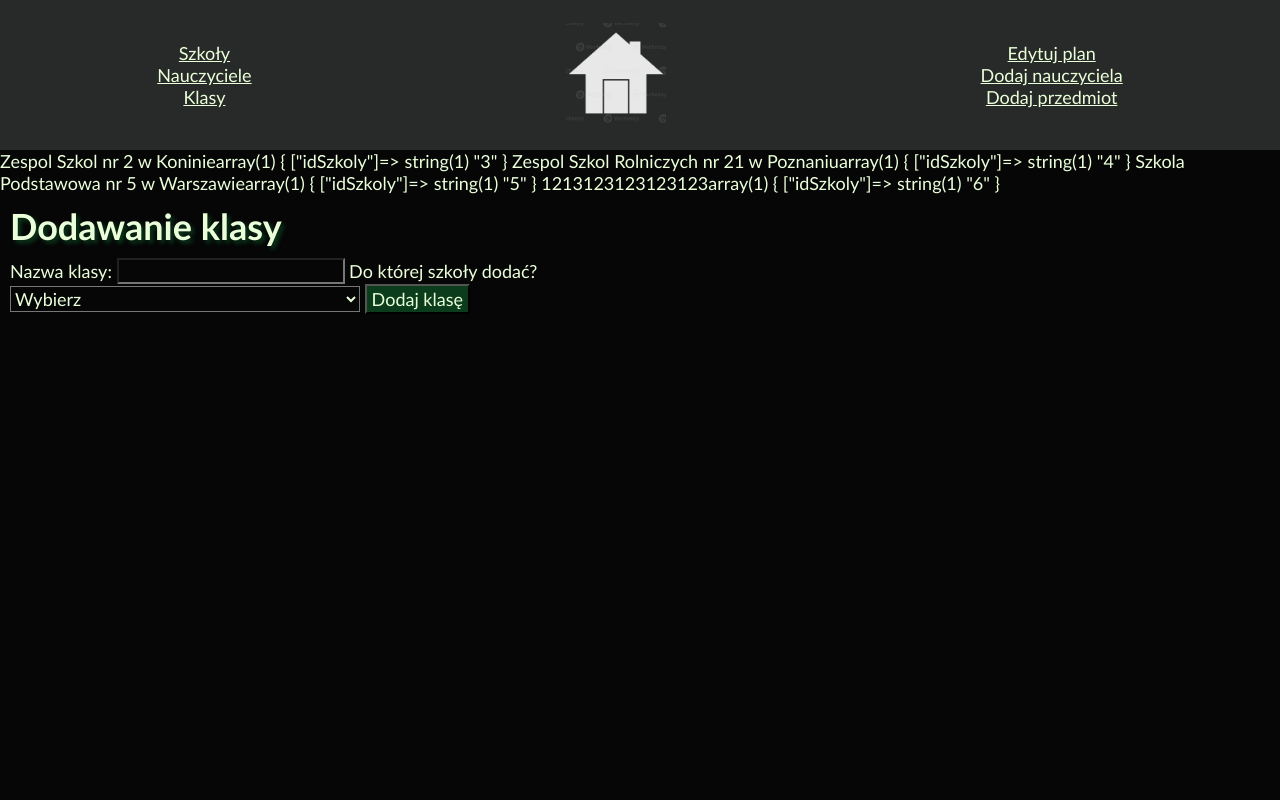
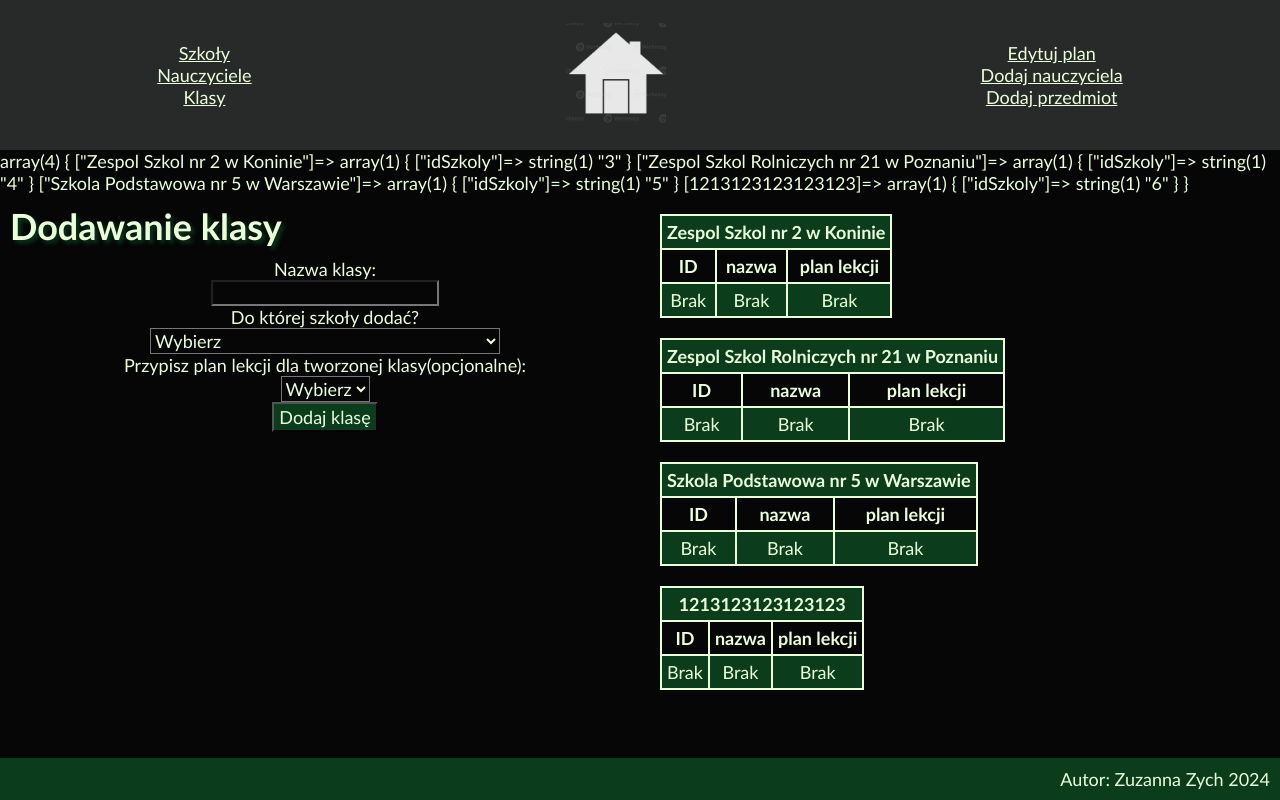
Before and after one commit to Zuzek16/UnterrichtApp, a PHP site: page /klasy.php in a window 1280 px wide. Run offline with PHP 8.4, Linux system fonts and the light colour scheme; data comes from the database, SQL or seed files in the repository; tables that the repository leaves empty hold one stand-in row (values such as "Sample post").

Commit message:
teacher del fix & class managment (wip render)

```diff
--- a/func.php
+++ b/func.php
@@ -34,12 +34,4 @@ function addFooter($startC = "", $endC = "") {
      echo "</footer>";
 
 }
-
-function renderKlasy(){
-     echo "klasu";
-}
-function renderNau(){
-     echo "NAU";
-
-}
 ?>
--- a/getAll.php
+++ b/getAll.php
@@ -29,6 +29,7 @@ while ($rowSz = mysqli_fetch_assoc($r_szkola)) {
       }
 }
 
+
 $nauSzkoly = [];
 $sqlnauSzkoly = "SELECT nauczyciele_szkoly.id, nauczyciele_szkoly.id_nauczyciela, nauczyciele_szkoly.id_szkoly, szkola.nazwa, nauczyciel.imie, nauczyciel.nazwisko FROM nauczyciele_szkoly INNER JOIN nauczyciel ON nauczyciel.id = nauczyciele_szkoly.id_nauczyciela INNER JOIN szkola ON szkola.id = nauczyciele_szkoly.id_szkoly;";
 $r=mysqli_query($conn, $sqlnauSzkoly);
@@ -55,9 +56,68 @@ while ($row = mysqli_fetch_assoc($r)) {
       array_push($nauczyciele, $row);
 }
 
+$planyLekcji = [];
+$sql = "SELECT * from plan_lekcji";
+$r = mysqli_query($conn, $sql);
+while ($row = mysqli_fetch_assoc($r)) {
+      array_push($planyLekcji, $row);
+}
+
+$planLekcjiKlasy = [];
+$sql = "SELECT klasa.id, klasa.nazwa, klasa.id_szkola, szkola.nazwa AS 'nazwaSzkoly', klasa.id_planu_lekcji FROM klasa INNER JOIN szkola ON szkola.id = klasa.id_szkola ORDER BY `nazwaSzkoly` ASC";
+$r = mysqli_query($conn, $sql);
+while ($row = mysqli_fetch_assoc($r)) {
+}
+
 $przedmiotSelectIds = [];
 $nauczycielSelectIds = [];
 $salaSelectIds = [];
+
+function maCyfre($string) {//:bool
+      foreach (str_split($string) as $litera) {
+            if (is_numeric($litera)) {
+                  return true;
+            }
+      }
+      return false;
+}
+
+function renderKlasy($szkola) {
+      global $klasaSzkoly;
+      global $planLekcjiKlasy;
+echo "<table> <tr> <th colspan=3>$szkola</th> </tr> <tr>
+     <th>ID</th>
+     <th>nazwa</th>
+     <th>plan lekcji</th>
+</tr>";
+        $i = 0;
+        if (isset($klasaSzkoly[$szkola][0][0]) && isset($klasaSzkoly[$szkola][0][1])) {
+            while (isset($klasaSzkoly[$szkola][$i][0])) {
+                  echo "<tr>";
+                  echo "<td>".$klasaSzkoly[$szkola][$i][0]."</td>";//ID
+                  echo "<td>".$klasaSzkoly[$szkola][$i][1]."</td>";//nazwa
+                  foreach ($planLekcjiKlasy as $key => $value) {
+                        //$value['id_planu_lekji']
+                  }
+                  if ($szkola ) {
+                        # code...
+                  }
+                  echo "<td>".$klasaSzkoly[$szkola][$i][0]."</td>";
+
+                  echo "</tr>";
+                  $i ++;
+            }
+
+      } else {
+            echo "<tr>";
+            echo "<td>"."Brak"."</td>";//ID
+            echo "<td>"."Brak"."</td>";//nazwa
+            echo "<td>"."Brak"."</td>";//planLEkjci
+            echo "</tr>";
+        }
+
+echo "</table>";
+}
 
 function lekcjaInput($licznikLekcji, $dzien){
       global $przedmiot;
@@ -78,7 +138,6 @@ function lekcjaInput($licznikLekcji, $dzien){
       echo '<option value="">Wybierz przedmiot</option>';
       foreach ($przedmiot as $el) {
             echo '<option value="'.$el['nazwa'].'">'.$el['nazwa'].'</option>';
-            // echo '<option value="'.$el['nazwa'].'"selected>'.$el['nazwa'].'</option>';//DEBUG
       }
   echo "</select>
       <br>
@@ -87,16 +146,15 @@ function lekcjaInput($licznikLekcji, $dzien){
       ";
       foreach ($sala as $el) {
             echo '<option value="'.$el['numer'].'">'.$el['numer'].'</option>';
-            // echo '<option value="'.$el['numer'].'"selected>'.$el['numer'].'</option>';//DEBUG
       }
 
-  echo "</select><br    >";
+  echo "</select><br>";
 
   echo '<select name='.$nauczycielName.' class="nauczyciel"></select>';
 };
 
 function defAddLekcjaTd($id, $dzien){
-      global $przedmiot;//! add global often
+      global $przedmiot;
       global $sala;
       global $licznikPIL;
       $selectPrzedmiotId = "przedmiot".$dzien.$id;
--- a/index.php
+++ b/index.php
@@ -7,7 +7,8 @@
      <link rel="stylesheet" href="styl.css">
      <link rel="icon" type="image/x-icon" href="/zdj/UnterrichtAppLOGO.png">
      <!--
-          - ! fix usu nau
+          -commit mess = "teacher del fix & class managment"
+          - order by name ! in talbes and cration of timetable
      -dod (ogl managment) klasy i przypisywanie planu lekcji
      -!failsafe so that someone doesnt add a timetable for a school with teachers that dont teach there
      -dod klasy
--- a/klasy.php
+++ b/klasy.php
@@ -15,10 +15,11 @@
      ?>
 
      <?php
-     foreach ($klasaSzkoly as $nazwaSz => $value) {
-          echo $nazwaSz;
-          var_dump($value);
-     }
+     echo "<pre>".var_dump($klasaSzkoly)."</pre>";
+    //  foreach ($klasaSzkoly as $nazwaSz => $value) {
+    //       echo $nazwaSz;
+    //       var_dump($value);
+    //  }
      ?>
      <!-- dodawanie -->
      <div class="lewy">
@@ -35,12 +36,24 @@
         <option value="">Wybierz</option>
         <?php
         include_once "conn.php";
-        include_once "getAll.php";
         foreach ($klasaSzkoly as $key => $value) {
             echo "<option value='".$value['idSzkoly']."'>".$key."</option>";
         }
         ?>
     </select>
+
+
+    <label for="planL">Przypisz plan lekcji dla tworzonej klasy(opcjonalne):</label>
+    <select name="planL" id="planL">
+        <option value="">Wybierz</option>
+        <?php
+        foreach ($planyLekcji as $key => $value) {
+            echo "<option value='".$value['id']."'>nr ".$value['id']."</option>";
+        }
+
+        ?>
+    </select>
+
     <button type="submit">Dodaj klasę</button>
 </div>
 </form>
@@ -48,38 +61,26 @@
     if (isset($_POST['nazwa']) && trim($_POST['nazwa']) != "" && isset($_POST['szkola']) && trim($_POST['szkola']) != "") {
         $nazwa = mysqli_real_escape_string($conn, trim($_POST['nazwa']));
 
-        $sqlN = "";
+        $sqlK = "";
 
-        if (mysqli_query($conn, $sqlN)) {
+        if (mysqli_query($conn, $sqlK)) {
             echo "<p class='infZwrotna'>Pomyślnie dodano nową klasę do szkoły:".$_POST['szkola']."</p>";
         } else {
             echo "<p class='infZwrotna'>Nie udało się dodać klasy.</p>";
         }
-
-        if (mysqli_query($conn, $sqlP)) {
-            echo "<p class='infZwrotna'>Pomyślnie dodano nauczane przedmioty.</p>";
-
-            $idSzkoly = $_POST['szkola'];
-
-            $sqlNSz = "INSERT INTO `nauczyciele_szkoly` (`id`, `id_nauczyciela`, `id_szkoly`) VALUES (NULL, '$idNau', '$idSzkoly');";
-
-            if (mysqli_query($conn, $sqlNSz)) {
-                echo "<p class='infZwrotna'>Pomyślnie dodano nauczyciela do szkoły.</p>";
-
-                echo "<p><a class='infZwrotna' href='nau.php'>Załaduj nowe dane</a></p>";
-            } else {
-                echo "<p class='infZwrotna'>Wystąpił błąd podczas dodawnia nauczyciela do szkoły.</p>";
-            }
-
-        } else {
-            echo "<p class='infZwrotna'>Wystąpił błąd podczas dodawnia nauczanych przedmiotów.</p>";
-        }
-
-        $_POST['nazwa'] = "";
     }
 ?>
 </div>
 <!-- widok + zmiana planu i ususwanie -->
-
+<div class="prawy">
+    <?php
+    foreach ($klasaSzkoly as $szkola => $value) {
+        echo "<div class='showSzKlasy'>";
+        renderKlasy($szkola);
+        echo "</div>";
+    }
+    ?>
+</div>
+<?php addFooter();?>
 </body>
 </html>
--- a/styl.css
+++ b/styl.css
@@ -134,6 +134,18 @@ h1,h2,h3,h4,h5,h6 {
 }
 
 .dodNau * {
+    max-width: 100%;
+}
+
+
+.dodKlase {
+    display: flex;
+    flex-direction: column;
+    justify-content: center;
+    align-items: center;
+}
+
+.dodKlase * {
     max-width: 100%;
 }
 
```
Also changed, not shown: nau.php (+10 -17 lines), usuNau.php (+4 -3 lines).
